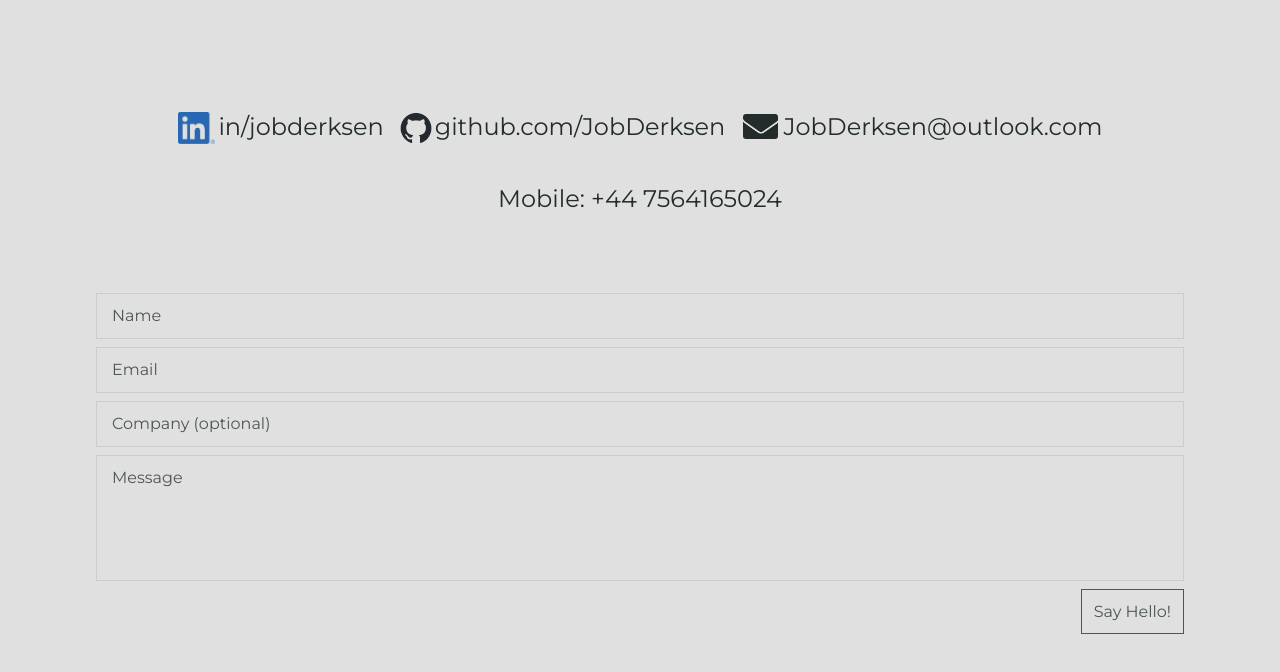
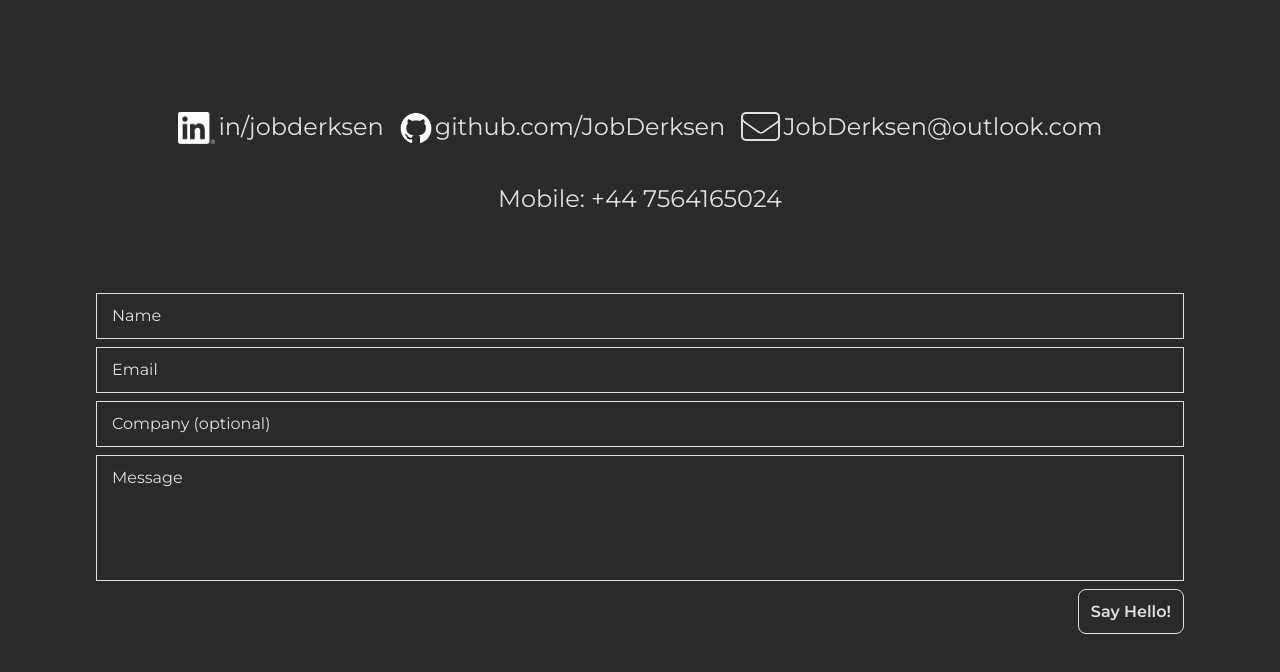
Before and after one commit to JobDerksen/cv_website, a Next.js app: page /contact in a window 1280 px wide. Shown: the top 672 px of the page. Built offline with nearby package versions, Linux system fonts and the light colour scheme.

Commit message:
added all images/3d models for each project and fixed issues on various screens. - nearly done

```diff
--- a/src/components/carousel/portfolioCarousel.module.scss
+++ b/src/components/carousel/portfolioCarousel.module.scss
@@ -43,7 +43,7 @@
   a {
     text-decoration: none;
     font-size: 3rem;
-    font-weight: 200;
+    font-weight: 400;
     opacity: 0.75;
     mix-blend-mode: difference;
     color: white;
--- a/src/components/contactForm/contactForm.module.scss
+++ b/src/components/contactForm/contactForm.module.scss
@@ -4,32 +4,34 @@
 }
 
 .button{
-  border: 0.01rem solid #4e5555;
+  border: 0.01rem solid #e0e0e0;
+  border-radius: 0.5rem;
   float: right;
   background-color: transparent;
   font-family: 'montserrat', sans-serif;
   cursor: pointer;
   padding: 0.75rem;
   font-size: 1rem;
-  color: #4e5555;
-  font-weight: 400;
+  color: #e0e0e0;
+  font-weight: 600;
+  transition: 0.4s;
   @media (max-width: 800px) {
     margin: 0 0.75rem 0.5rem;
   }
 }
 
 .button:hover{
-  background-color: #4e5555;
-  color: white;
+  background-color: #e0e0e0;
+  color: #2a2a2a;
   @media (max-width: 800px) {
-    background-color: white;
-    color: #4e5555;
+    background-color: #e0e0e0;
+    color: #2a2a2a;
   }
 }
 
 .button:active {
-  background-color: #4e5555;
-  color: white;
+  background-color: #2a2a2a;
+  color: #e0e0e0;
 }
 
 .input_container {
@@ -40,7 +42,7 @@
 
 .input_container:focus-within label {
   transform: translate(0, 12px) scale(0.8);
-  color: #4e5555;
+  color: #e0e0e0;
 }
 
 .input_container .filled {
@@ -54,7 +56,7 @@
   transform: translate(0, 23px) scale(1);
   transform-origin: top left;
   transition: 200ms cubic-bezier(0, 0, 0.2, 1) 0ms;
-  color: #4e5555;
+  color: #e0e0e0;
   left: 16px;
   top: -0.6rem;
 }
@@ -65,10 +67,21 @@
   box-shadow: none;
   transition: 200ms cubic-bezier(0, 0, 0.2, 1) 0ms;
   padding: 24px 16px 4px 16px;
-  border: 0.01rem solid #ccc;
+  border: 0.01rem solid #e0e0e0;
   margin-bottom: 0.5rem;
   font-family: 'montserrat', sans-serif;
   background-color: transparent;
+  color: #e0e0e0;
+}
+
+.input_container input:-webkit-autofill,
+.input_container input:-webkit-autofill:hover,
+.input_container input:-webkit-autofill:focus,
+.input_container input:-webkit-autofill:active {
+  -webkit-background-clip: text;
+  -webkit-text-fill-color: #e0e0e0;
+  transition: background-color 5000s ease-in-out 0s;
+  box-shadow: inset 0 0 20px 20px #2a2a2a;
 }
 
 .input_container textarea {
@@ -78,11 +91,12 @@
   box-shadow: none;
   transition: 200ms cubic-bezier(0, 0, 0.2, 1) 0ms;
   padding: 24px 16px 4px 16px;
-  border: 0.01rem solid #ccc;
+  border: 0.01rem solid #e0e0e0;
   margin-bottom: 0.5rem;
   font-family: 'montserrat', sans-serif;
   resize: none;
   background-color: transparent;
+  color: #e0e0e0;
 }
 
 .input_container input:focus {
@@ -114,7 +128,7 @@
   transform: translate(0, 23px) scale(1);
   transform-origin: top left;
   transition: 200ms cubic-bezier(0, 0, 0.2, 1) 0ms;
-  color: #4e5555;
+  color: #e0e0e0;
   left: 16px;
   top: -8px;
 }
--- a/src/components/footer/Footer.module.scss
+++ b/src/components/footer/Footer.module.scss
@@ -1,8 +1,8 @@
 .container {
   display: flex;
   justify-content: center;
-  background-color: #E0E0E0;
+  background-color: #131313;
   p{
-    color: #4e5555;
+    color: #E0E0E0;
   }
 }
--- a/src/components/icons/email/Email.module.scss
+++ b/src/components/icons/email/Email.module.scss
@@ -1,14 +1,14 @@
 .emailIcon {
   width: 35px;
   height: 25px;
-  background-color: #232b2b;
+  background-color: transparent;
   border: 2px solid #e0e0e0;
   position: relative;
   border-radius: 5px;
   @media (max-width: 415px) {
     width: 23.3333px;
     height: 16.667px;
-    border: 1px solid transparent;
+    border: 1px solid #e0e0e0;
   }
 }
 
--- a/src/hooks/useScroll.tsx
+++ b/src/hooks/useScroll.tsx
@@ -17,7 +17,7 @@ const useScroll = (): ScrollPosition => {
         setScrollPosition({
             x: window.scrollX,
             y: window.scrollY,
-            total: window.document.documentElement.scrollHeight
+            total: window.document.documentElement.scrollHeight,
         });
     };
 
--- a/src/styles/Contact.module.scss
+++ b/src/styles/Contact.module.scss
@@ -11,7 +11,7 @@
 }
 
 .background{
-  background-color: #e0e0e0;
+  background-color :#2a2a2a;
 }
 
 .telephoneContainer{
@@ -22,7 +22,7 @@
 .telephone{
   text-align: center;
   font-size: 1.5rem;
-  color: #232b2b;
+  color: #e0e0e0;
   @media (max-width: 415px) {
     font-size: 1rem;
   }
@@ -35,7 +35,7 @@
 }
 .links{
   font-size: 1.5rem;
-  color: #232b2b;
+  color: #e0e0e0;
   margin-left: 0.2rem;
 
   @media (max-width: 415px) {
@@ -45,6 +45,7 @@
 .image{
   height: 2rem;
   width: 2rem;
+  filter: brightness(100);
   @media (max-width: 415px) {
     height: 1.5rem;
     width: 1.5rem;
@@ -53,6 +54,7 @@
   &__linkedin {
     height: 2rem;
     width: 2.3518rem;
+    filter: brightness(100);
     @media (max-width: 415px) {
       height: 1.5rem;
       width: 1.7639rem;
```
Also changed, not shown: src/components/ScrollHandler/ScrollHandler.tsx (+5 -8 lines), src/components/navigation/Navigation.tsx (+2 -8 lines), src/pages/about.tsx (+2 -19 lines), src/pages/projects.tsx (+6 -15 lines), components/src/particles/Particles.module.scss (renamed from src/particles/Particles.module.scss), components/src/particles/Particles.tsx (renamed from src/particles/Particles.tsx).
